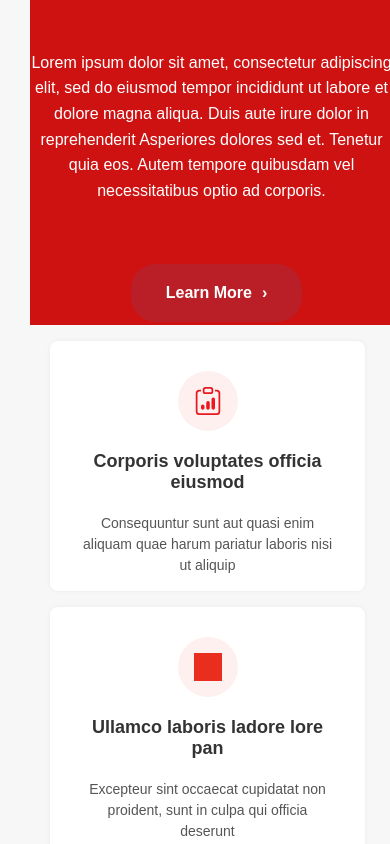
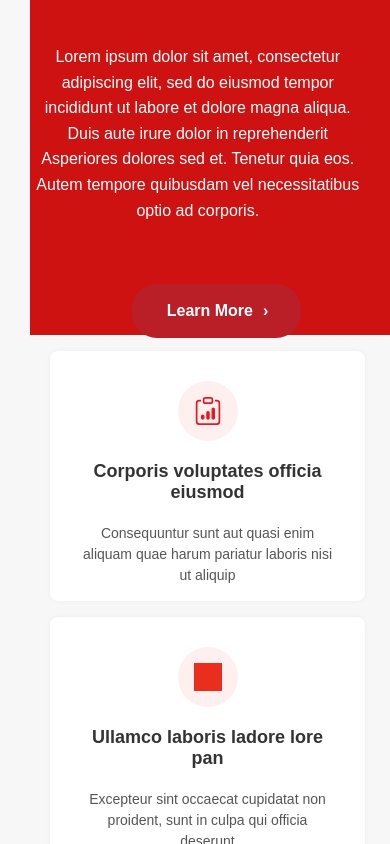
Before and after one commit to mohamed-mehanni/yummy-project, a plain HTML site: page index.html in a window 390 px wide. Shown: the part 2577-3421 px from the top of the page. Drawn offline with Linux system fonts and the light colour scheme; grey boxes are pictures that could not be loaded.

Commit message:
first version

```diff
--- a/css/style.css
+++ b/css/style.css
@@ -993,8 +993,8 @@ body {
     }
 
     .red-box {
-        width: 75%;
-        height: 425px;
+        width: 70%;
+        height: 435px;
         display: flex;
         flex-direction: column;
         justify-content: center;
@@ -1008,14 +1008,15 @@ body {
     .red-box h2 {
         font-size: 40px;
         padding-left:25px ;
+        text-align: center;
 
     }
 
 
     .red-box p {
-        padding-left: 10PX;
-        padding-right: 10PX;
+        width: 90%;
         text-align: center;
+        padding-left: 15px;
 
     }
 
@@ -1023,7 +1024,7 @@ body {
         justify-content: center;
         width: 35%;
         text-align: center;
-        padding: 20px;
+        padding: 18px;
         margin-top: 5px;
         margin-right: 40px;
 
```
